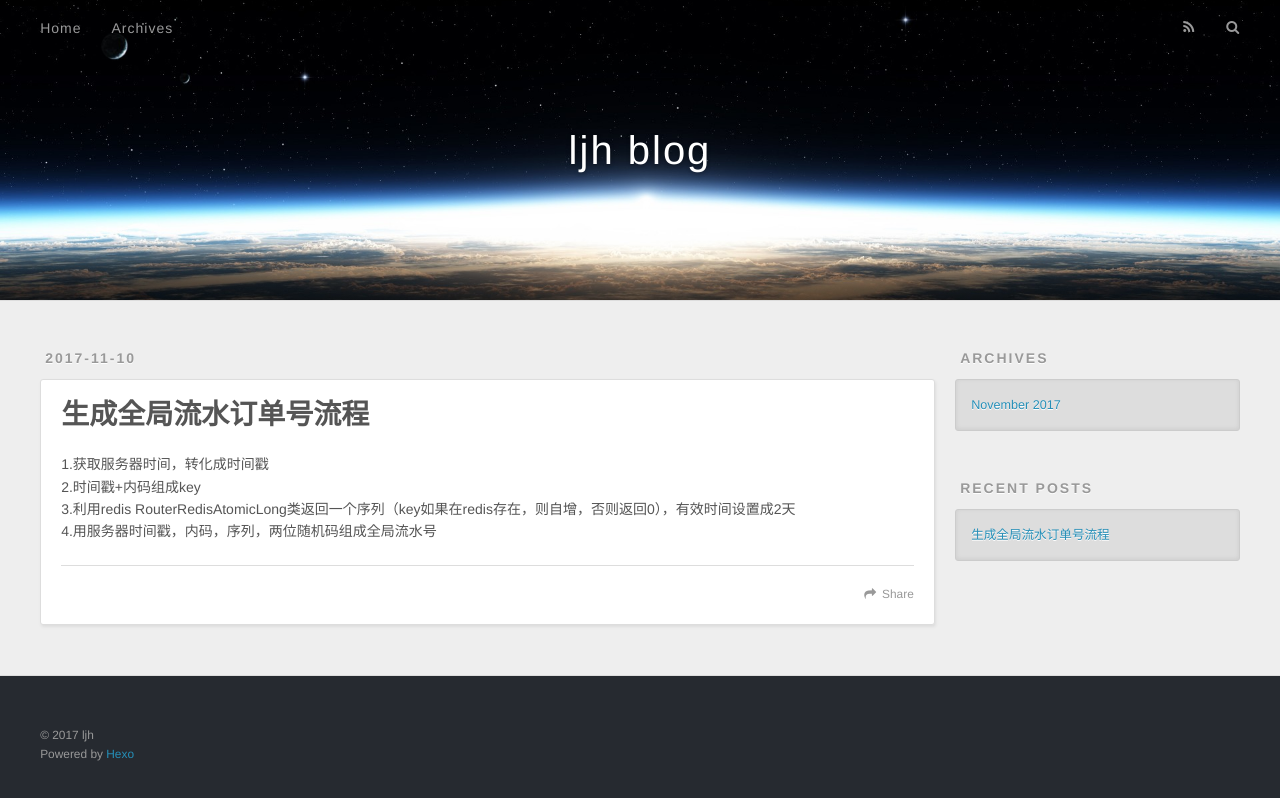
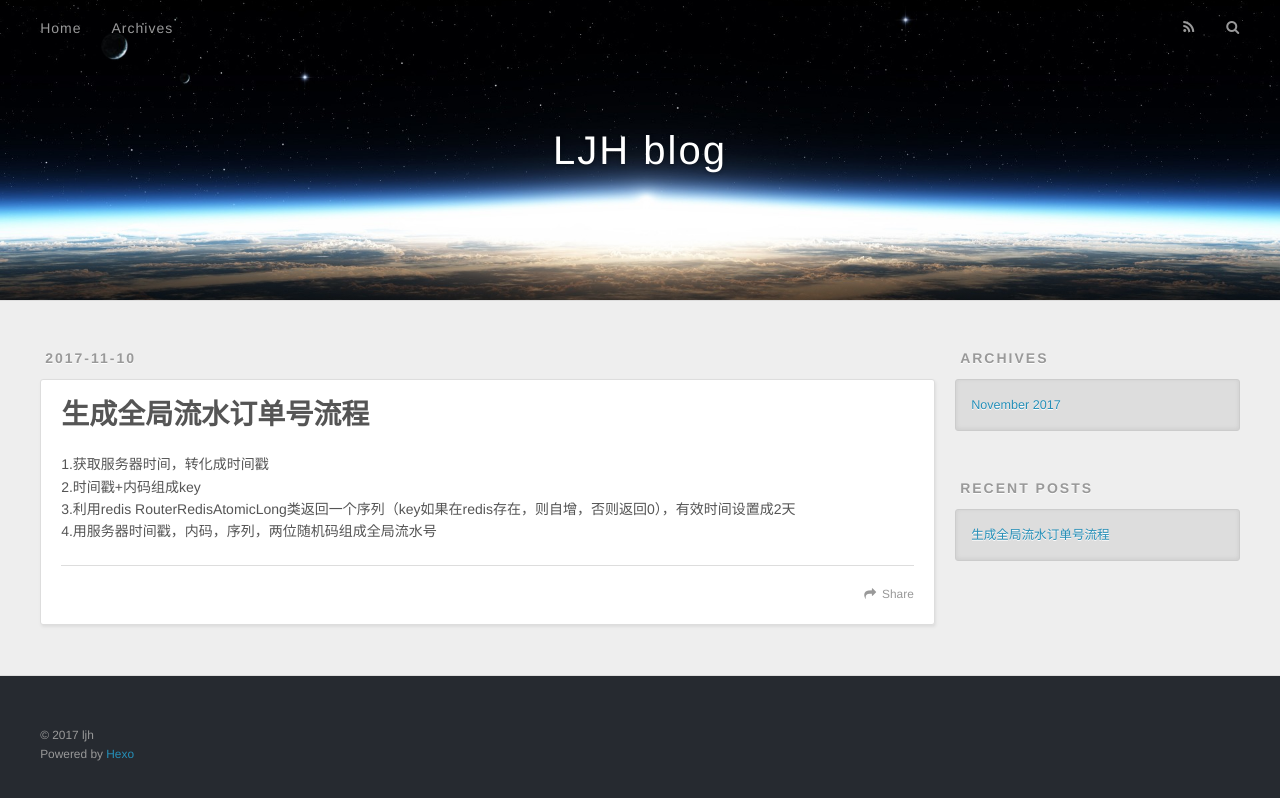
Before and after one commit to LiangJieHeng/liangjieheng.github.io, a plain HTML site: page index.html in a window 1280 px wide. Drawn offline with nearby package versions, Linux system fonts and the light colour scheme.

Commit message:
Site updated: 2017-11-10 12:44:55

```diff
--- a/index.html
+++ b/index.html
@@ -3,19 +3,19 @@
 <head>
   <meta charset="utf-8">
 
-  <title>ljh blog</title>
+  <title>LJH blog</title>
   <meta name="viewport" content="width=device-width, initial-scale=1, maximum-scale=1">
   <meta name="description" content="一个总想做点事情的人">
 <meta property="og:type" content="website">
-<meta property="og:title" content="ljh blog">
+<meta property="og:title" content="LJH blog">
 <meta property="og:url" content="http://ljh513.github.io/index.html">
-<meta property="og:site_name" content="ljh blog">
+<meta property="og:site_name" content="LJH blog">
 <meta property="og:description" content="一个总想做点事情的人">
 <meta name="twitter:card" content="summary">
-<meta name="twitter:title" content="ljh blog">
+<meta name="twitter:title" content="LJH blog">
 <meta name="twitter:description" content="一个总想做点事情的人">
 
-    <link rel="alternate" href="/atom.xml" title="ljh blog" type="application/atom+xml">
+    <link rel="alternate" href="/atom.xml" title="LJH blog" type="application/atom+xml">
 
 
     <link rel="icon" href="/favicon.png">
@@ -36,7 +36,7 @@
   <div id="header-outer" class="outer">
     <div id="header-title" class="inner">
       <h1 id="logo-wrap">
-        <a href="/" id="logo">ljh blog</a>
+        <a href="/" id="logo">LJH blog</a>
       </h1>
 
     </div>
@@ -91,7 +91,7 @@
 
     </div>
     <footer class="article-footer">
-      <a data-url="http://ljh513.github.io/2017/11/10/生成全局流水订单号流程/" data-id="cj9tf3ad00000dplg4uq4fyw6" class="article-share-link">Share</a>
+      <a data-url="http://ljh513.github.io/2017/11/10/生成全局流水订单号流程/" data-id="cj9tf4n3g0000f9lgr68myd3m" class="article-share-link">Share</a>
 
 
     </footer>
```
Also changed, not shown: 2017/11/10/生成全局流水订单号流程/index.html (+5 -5 lines), archives/2017/11/index.html (+6 -6 lines), archives/2017/index.html (+6 -6 lines), archives/index.html (+6 -6 lines).
